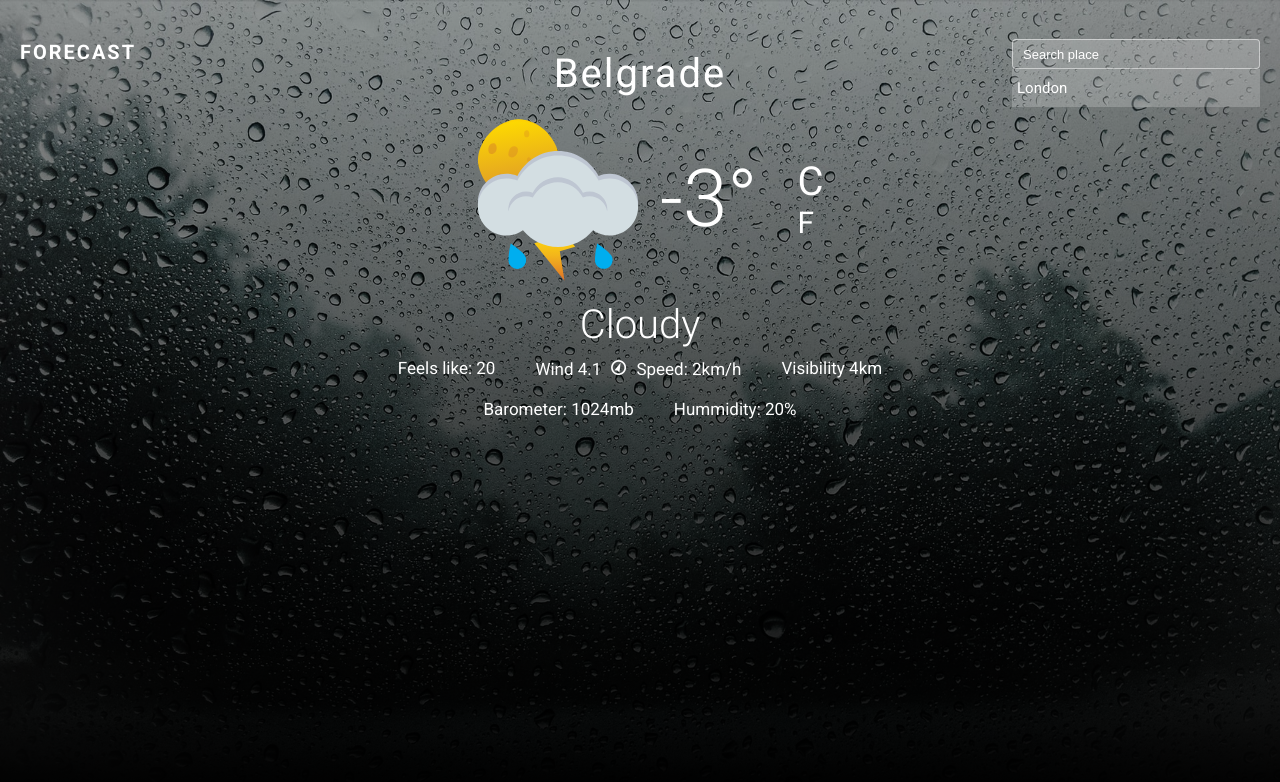
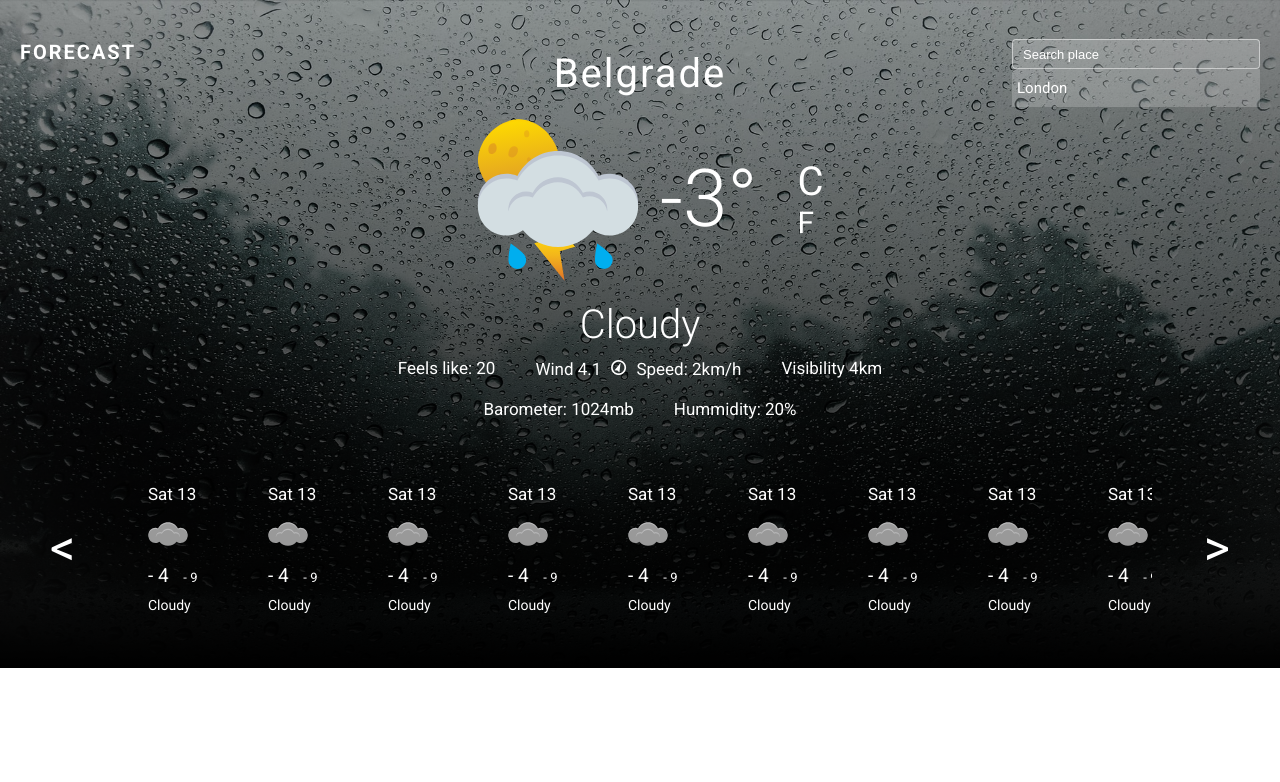
Before and after one commit to milosandrejic/weather-forecast, a Next.js app: page / in a window 1280 px wide. Shown: the top 782 px of the page. Built offline with nearby package versions, Linux system fonts and the light colour scheme.

Commit message:
slider component creted

```diff
--- a/components/DayWeatherCard/DayWeatherCard.js
+++ b/components/DayWeatherCard/DayWeatherCard.js
@@ -1,9 +1,25 @@
-import React from 'react';
+import React, { useRef, useEffect } from 'react';
+import propTypes from 'prop-types';
+
 import styles from './DayWeatherCard.module.scss';
 
-const DayWeatherCard = () => {
+const DayWeatherCard = (props) => {
+  const { clicked, slideWidth, resetClickHandler } = props;
+
+  const dayCard = useRef();
+
+  const handleIndicatorClick = () => {
+    dayCard.current.style.transform = `translateX(-${slideWidth}px`;
+    dayCard.current.style.transition = 'all 2s';
+    resetClickHandler();
+  };
+
+  useEffect(() => {
+    if (clicked) handleIndicatorClick();
+  }, [clicked]);
+
   return (
-    <div className={styles.slider}>
+    <div className={styles.slider} ref={dayCard}>
       <div className={styles.card}>
         <h4 className={styles.dayName}>Sat 13</h4>
         <img
@@ -20,4 +36,10 @@ const DayWeatherCard = () => {
   );
 };
 
+DayWeatherCard.propTypes = {
+  clicked: propTypes.bool,
+  slideWidth: propTypes.number,
+  resetClickHandler: propTypes.func,
+};
+
 export default DayWeatherCard;
--- a/components/DayWeatherCard/DayWeatherCard.module.scss
+++ b/components/DayWeatherCard/DayWeatherCard.module.scss
@@ -1,12 +1,12 @@
 @import '../../styles/variables/variables';
 
 .card {
-  width: 7rem;
+  width: 8rem;
   display: flex;
   flex-direction: column;
   align-items: baseline;
   justify-content: center;
-  margin: 1rem 3rem;
+  margin: 1rem 2rem;
   color: $color-primary;
 
 
@@ -30,7 +30,7 @@
 }
 
 .dayName {
-  font-size: 1.8rem;
+  font-size: 1.7rem;
 }
 
 .tempMax {
@@ -47,5 +47,5 @@
 }
 
 .weatherIcon {
-  width: 30%;
+  width: 4rem;
 }
--- a/components/Main/Main.js
+++ b/components/Main/Main.js
@@ -1,6 +1,7 @@
 import React from 'react';
 import Header from '../Header/Header';
 import PlaceHeading from '../PlaceHeading/PlaceHeading';
+import Slider from '../Slider/Slider';
 import styles from './Main.module.scss';
 
 const Main = () => {
@@ -8,6 +9,7 @@ const Main = () => {
     <div className={styles.main}>
       <Header />
       <PlaceHeading />
+      <Slider />
     </div>
   );
 };
--- a/components/Main/Main.module.scss
+++ b/components/Main/Main.module.scss
@@ -1,7 +1,6 @@
 @import '../../styles/variables/variables';
 
 .main {
-  height: 100vh;
   background: linear-gradient(
       rgba($color-background, 0.3) 0%,
       rgba($color-background, 0.4) 20%,
@@ -10,4 +9,5 @@
     ),
     url('../../public/images/rain-landscape.jpg');
   background-size: 100% 100%;
+  width: 100%;
 }
--- /dev/null
+++ b/components/Slider/Slider.js
@@ -0,0 +1,197 @@
+import React, { useRef, useState, useEffect } from 'react';
+import DayWeatherCard from '../DayWeatherCard/DayWeatherCard';
+import styles from './Slider.module.scss';
+import indicatorType from '../../utils/slideIndicatorTypes';
+
+const Slider = () => {
+  const sliderStart = useRef();
+  const sliderEnd = useRef();
+  const sliderViewportStart = useRef();
+  const sliderViewportEnd = useRef();
+  const sliderWidth = useRef();
+
+  const [slideWidth, setSlideWidth] = useState(0);
+  const [clicked, setClicked] = useState(false);
+  const [indicatorOption, setIndicatorOption] = useState();
+  const [sliderInnerWidth, setSliderInnerWidth] = useState();
+  const [prevCalculatedWidth, setPrevCalculatedWidth] = useState(0);
+
+  useEffect(() => {
+    setSliderInnerWidth(sliderWidth.current.clientWidth);
+  }, [slideWidth]);
+
+  const calculateSlideWidth = (type) => {
+    let calculatedWidth = prevCalculatedWidth;
+    if (type === indicatorType.RIGHT) {
+      calculatedWidth =
+        sliderEnd.current.getBoundingClientRect().left -
+        sliderViewportEnd.current.getBoundingClientRect().left;
+      if (calculatedWidth > sliderInnerWidth) {
+        calculatedWidth = sliderInnerWidth;
+      }
+      calculatedWidth += prevCalculatedWidth;
+      setPrevCalculatedWidth(calculatedWidth);
+    } else {
+      calculatedWidth =
+        Math.abs(calculatedWidth) + prevCalculatedWidth - sliderInnerWidth >
+        sliderInnerWidth
+          ? sliderInnerWidth
+          : 0;
+      setPrevCalculatedWidth(calculatedWidth);
+    }
+
+    return calculatedWidth;
+  };
+
+  const translateSliderEnd = (translateWidth) => {
+    sliderEnd.current.style.transform = `translateX(-${translateWidth}px)`;
+  };
+
+  const translateSliderStart = (translateWidth) => {
+    sliderStart.current.style.transform = `translateX(-${translateWidth}px)`;
+  };
+
+  const handleIndicatorClick = (type) => {
+    const translateWidth = calculateSlideWidth(type);
+    setClicked(true);
+    setSlideWidth(translateWidth);
+    translateSliderStart(translateWidth);
+    translateSliderEnd(translateWidth);
+    if (type === indicatorType.RIGHT) {
+      setIndicatorOption(indicatorType.RIGHT);
+    } else {
+      setIndicatorOption(indicatorType.LEFT);
+    }
+  };
+
+  const resetClickHandler = () => {
+    setClicked(false);
+  };
+
+  return (
+    <div className={styles.slider}>
+      <span
+        className={`${styles.indicatorLeft} ${styles.indicator}`}
+        onClick={() => handleIndicatorClick(indicatorType.LEFT)}
+        role="button"
+        tabIndex="0"
+      >
+        &lt;
+      </span>
+      <span ref={sliderViewportStart} />
+      <div className={styles.sliderCardArea} ref={sliderWidth}>
+        <span ref={sliderStart} />
+        <DayWeatherCard
+          slideWidth={slideWidth}
+          clicked={clicked}
+          indicatorOption={indicatorOption}
+          resetClickHandler={resetClickHandler}
+          sliderInnerWidth={sliderInnerWidth}
+        />
+        <DayWeatherCard
+          slideWidth={slideWidth}
+          clicked={clicked}
+          indicatorOption={indicatorOption}
+          resetClickHandler={resetClickHandler}
+          sliderInnerWidth={sliderInnerWidth}
+        />
+        <DayWeatherCard
+          slideWidth={slideWidth}
+          clicked={clicked}
+          indicatorOption={indicatorOption}
+          resetClickHandler={resetClickHandler}
+          sliderInnerWidth={sliderInnerWidth}
+        />
+        <DayWeatherCard
+          slideWidth={slideWidth}
+          clicked={clicked}
+          indicatorOption={indicatorOption}
+          resetClickHandler={resetClickHandler}
+          sliderInnerWidth={sliderInnerWidth}
+        />
+        <DayWeatherCard
+          slideWidth={slideWidth}
+          clicked={clicked}
+          indicatorOption={indicatorOption}
+          resetClickHandler={resetClickHandler}
+          sliderInnerWidth={sliderInnerWidth}
+        />
+        <DayWeatherCard
+          slideWidth={slideWidth}
+          clicked={clicked}
+          indicatorOption={indicatorOption}
+          resetClickHandler={resetClickHandler}
+          sliderInnerWidth={sliderInnerWidth}
+        />
+        <DayWeatherCard
+          slideWidth={slideWidth}
+          clicked={clicked}
+          indicatorOption={indicatorOption}
+          resetClickHandler={resetClickHandler}
+          sliderInnerWidth={sliderInnerWidth}
+        />
+        <DayWeatherCard
+          slideWidth={slideWidth}
+          clicked={clicked}
+          indicatorOption={indicatorOption}
+          resetClickHandler={resetClickHandler}
+          sliderInnerWidth={sliderInnerWidth}
+        />
+        <DayWeatherCard
+          slideWidth={slideWidth}
+          clicked={clicked}
+          indicatorOption={indicatorOption}
+          resetClickHandler={resetClickHandler}
+          sliderInnerWidth={sliderInnerWidth}
+        />
+        <DayWeatherCard
+          slideWidth={slideWidth}
+          clicked={clicked}
+          indicatorOption={indicatorOption}
+          resetClickHandler={resetClickHandler}
+          sliderInnerWidth={sliderInnerWidth}
+        />
+        <DayWeatherCard
+          slideWidth={slideWidth}
+          clicked={clicked}
+          indicatorOption={indicatorOption}
+          resetClickHandler={resetClickHandler}
+          sliderInnerWidth={sliderInnerWidth}
+        />
+        <DayWeatherCard
+          slideWidth={slideWidth}
+          clicked={clicked}
+          indicatorOption={indicatorOption}
+          resetClickHandler={resetClickHandler}
+          sliderInnerWidth={sliderInnerWidth}
+        />
+        <DayWeatherCard
+          slideWidth={slideWidth}
+          clicked={clicked}
+          indicatorOption={indicatorOption}
+          resetClickHandler={resetClickHandler}
+          sliderInnerWidth={sliderInnerWidth}
+        />
+        <DayWeatherCard
+          slideWidth={slideWidth}
+          clicked={clicked}
+          indicatorOption={indicatorOption}
+          resetClickHandler={resetClickHandler}
+          sliderInnerWidth={sliderInnerWidth}
+        />
+        <span ref={sliderEnd} />
+      </div>
+      <span ref={sliderViewportEnd} />
+      <span
+        onClick={() => handleIndicatorClick(indicatorType.RIGHT)}
+        role="button"
+        tabIndex={0}
+        className={`${styles.indicatorRight} ${styles.indicator}`}
+      >
+        &gt;
+      </span>
+    </div>
+  );
+};
+
+export default Slider;
--- /dev/null
+++ b/components/Slider/Slider.module.scss
@@ -0,0 +1,33 @@
+.slider {
+  width: 100%;
+  padding: 4rem 10%;
+  position: relative;
+  display: flex;
+}
+
+.sliderCardArea {
+  display: flex;
+  clip-path: polygon(0% 0%, 100% 0%, 100% 100%, 0% 100%);
+  overflow: hidden;
+}
+
+.indicator {
+  font-size: 5rem;
+  font-weight: 400;
+  position: absolute;
+  top: 50%;
+  transform: translateY(-50%);
+  cursor: pointer;
+
+  &:focus {
+    outline: none;
+  }
+}
+
+.indicatorLeft {
+  left: 5rem;
+}
+
+.indicatorRight {
+  right: 5rem;
+}
--- a/package.json
+++ b/package.json
@@ -6,7 +6,7 @@
     "dev": "next dev",
     "build": "next build",
     "start": "next start",
-    "lint": "eslint \"./{pages, components}/**/*.js\"",
+    "lint": "eslint --cache \"./{pages, components}/**/*.js\"",
     "prettier": "prettier --check \"./{pages, components, styles}/**/*.{js,scss}\""
   },
   "dependencies": {
--- /dev/null
+++ b/utils/slideIndicatorTypes.js
@@ -0,0 +1,6 @@
+const options = {
+  LEFT: 'left',
+  RIGHT: 'rigth',
+};
+
+export default options;
```
Also changed, not shown: .eslintrc.json, eslint-report.html (added), 2 other files (tests, documents, lock files or other folders).
